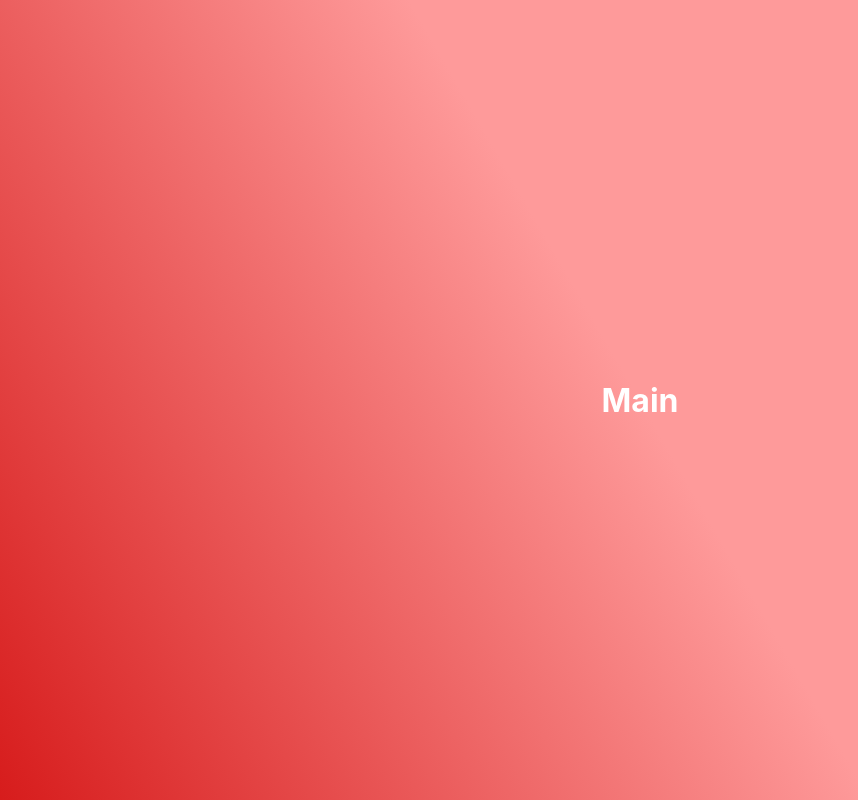
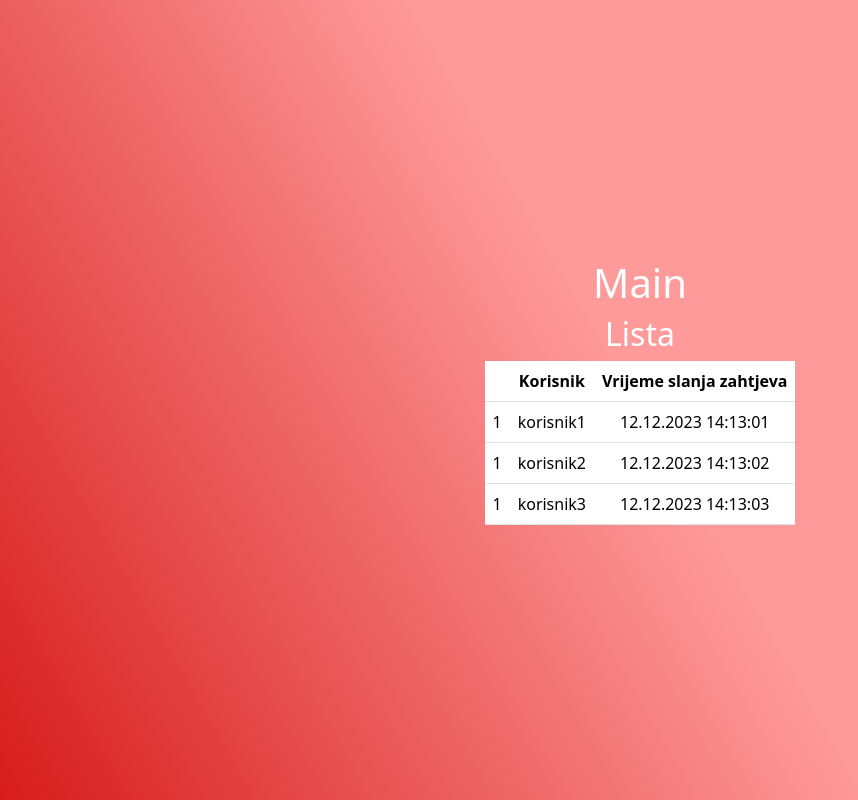
Before and after one commit to pero-grubac/EESTEC-Planer, a React (Create React App) app in the folder admin-app/: page / in a window 1280 px wide. Both pictures are taken after typing "Sample", "Sample123" into the empty fields and a click on the button "Prijavi se". Shown: the whole page, without its empty margins (0-858 px from the left). Built offline with nearby package versions, Linux system fonts and the light colour scheme.

Commit message:
dodana dinamicka tabela
Tabela je tu ali sam koristila bootstrap.css da tabela radi, pa zato ostalo momentalno malo ruzno izgleda.

```diff
--- a/admin-app/package.json
+++ b/admin-app/package.json
@@ -8,6 +8,7 @@
     "@testing-library/user-event": "^13.5.0",
     "bootstrap": "^5.3.1",
     "react": "^18.2.0",
+    "react-bootstrap": "^2.8.0",
     "react-dom": "^18.2.0",
     "react-scripts": "5.0.1",
     "web-vitals": "^2.1.4"
@@ -35,5 +36,8 @@
       "last 1 firefox version",
       "last 1 safari version"
     ]
+  },
+  "devDependencies": {
+    "@babel/plugin-proposal-private-property-in-object": "^7.21.11"
   }
 }
--- a/admin-app/src/App.css
+++ b/admin-app/src/App.css
@@ -47,3 +47,8 @@ button {
 .heading {
   font-weight: 100;
 }
+
+.user-list {
+  background-color: #ed2222;
+  border-radius: 10px;
+}
--- a/admin-app/src/Main.js
+++ b/admin-app/src/Main.js
@@ -1,9 +1,13 @@
 //import 'bootstrap/dist/css/bootstrap.css'
+import UserList from "./components/UserList"
 
 export const Main = () => {
 
+    return(
+        <div>
+            <h1>Main</h1>
+            <UserList></UserList>
+        </div>
 
-    return(
-        <h1>Main</h1>
     )
 }
--- /dev/null
+++ b/admin-app/src/components/UserList.js
@@ -0,0 +1,48 @@
+import React, {Component} from 'react';
+import { Table } from 'react-bootstrap';
+import 'bootstrap/dist/css/bootstrap.css'
+
+const UserList = () => {
+
+    const testArray = [
+        {
+            id: 1,
+            korisnik: "korisnik1",
+            datumKreiranja: "12.12.2023 14:13:01"
+        },
+        {
+            id: 1,
+            korisnik: "korisnik2",
+            datumKreiranja: "12.12.2023 14:13:02"
+        },
+        {
+            id: 1,
+            korisnik: "korisnik3",
+            datumKreiranja: "12.12.2023 14:13:03"
+        }
+    ]
+
+        return(
+        <div>
+            <h2>Lista</h2>
+            <Table hover class="table table-borderless">
+                <thead>
+                    <tr>
+                        <th></th>
+                        <th>Korisnik</th>
+                        <th>Vrijeme slanja zahtjeva</th>
+                    </tr>
+                </thead>
+                <tbody>
+                    {testArray.map(korisnik => <tr>
+                        <td>{korisnik.id}</td>
+                        <td>{korisnik.korisnik}</td>
+                        <td>{korisnik.datumKreiranja}</td>
+                    </tr>)}
+                </tbody>
+            </Table>
+        </div>
+        )
+}
+
+export default UserList;
--- a/admin-app/src/index.js
+++ b/admin-app/src/index.js
@@ -10,8 +10,4 @@ root.render(
     <App />
   </React.StrictMode>
 );
-
-// If you want to start measuring performance in your app, pass a function
-// to log results (for example: reportWebVitals(console.log))
-// or send to an analytics endpoint. Learn more: https://bit.ly/CRA-vitals
 reportWebVitals();
```
Also changed, not shown: 2 other files (tests, documents, lock files or other folders).
